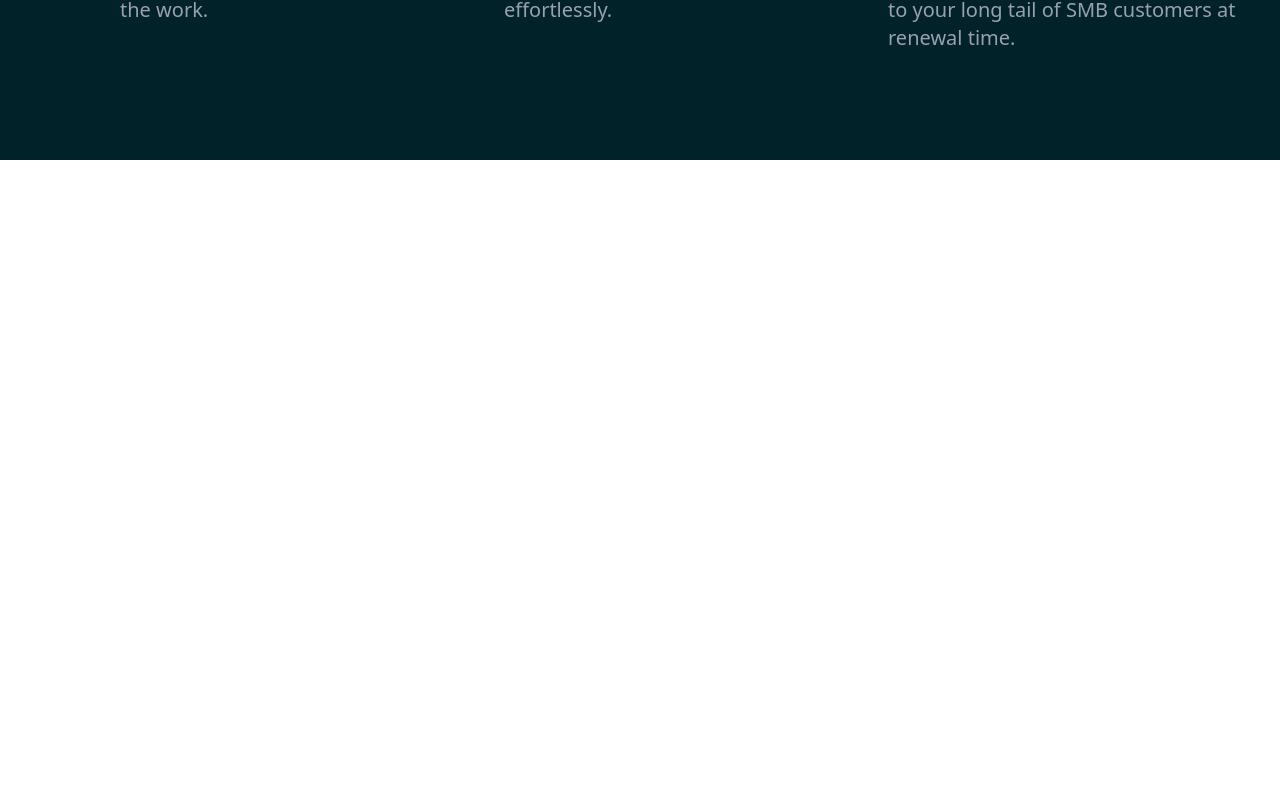
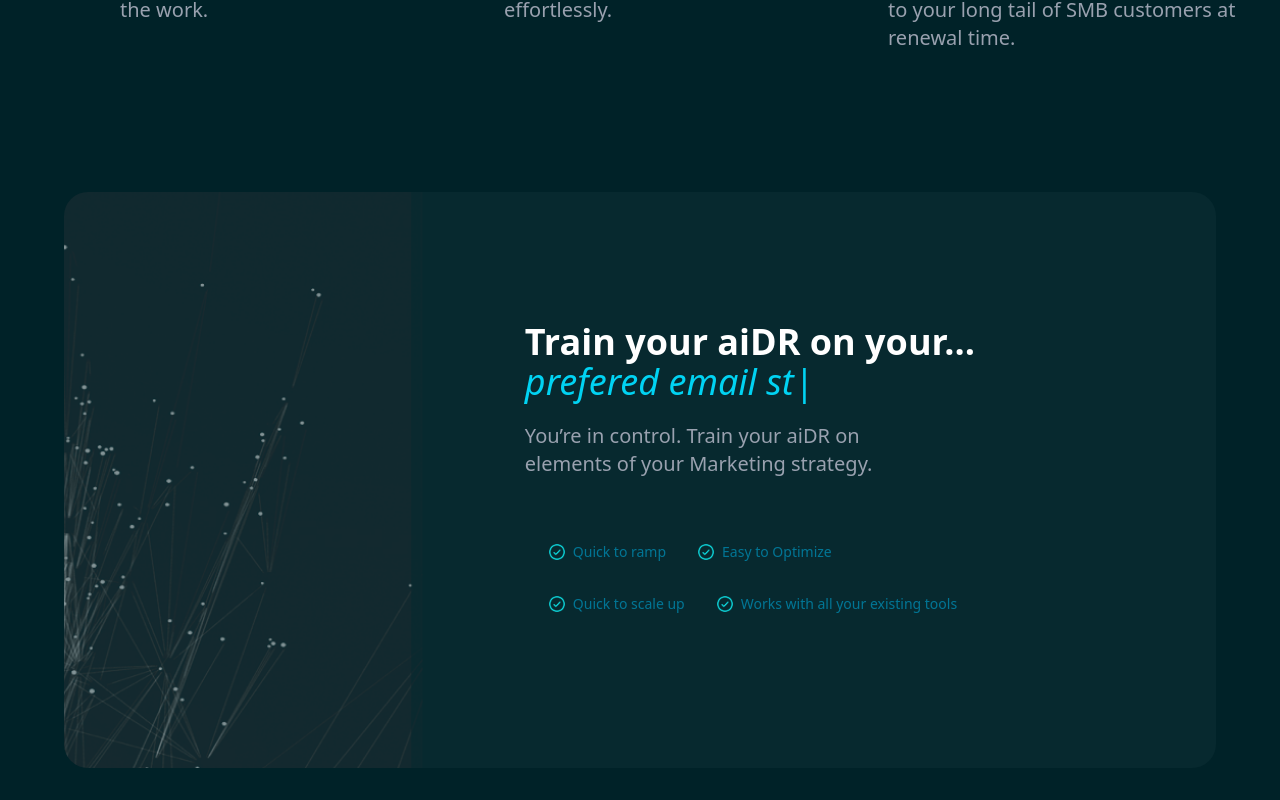
Before and after one commit to Jerome-Mondol/react-wizia, a React (Vite) app: page / in a window 1280 px wide. Shown: the part 1022-1822 px from the top of the page. Before the commit the page ends 1182 px from the top, so only its background shows below. Built offline with nearby package versions, Linux system fonts and the light colour scheme.

Commit message:
traning page done

```diff
--- a/src/App.jsx
+++ b/src/App.jsx
@@ -2,6 +2,7 @@ import React from 'react'
 import Landing from './components/Landing/Landing';
 import OurPartner from './components/Partner/Partner';
 import Card from './components/Card/Card';
+import Traning from './components/Traning/Traning';
 
 const App = () => {
   return (
@@ -9,6 +10,7 @@ const App = () => {
       <Landing />
       <OurPartner />
       <Card />
+      <Traning />
     </div>
   )
 }
--- /dev/null
+++ b/src/components/Traning/CheckMarks.jsx
@@ -0,0 +1,24 @@
+import React from "react";
+import Vector from "../../assets/Vector.png";
+
+const CheckMarks = () => {
+  const tags = [
+    { key: 1, img: Vector, text: "Quick to ramp" },
+    { key: 2, img: Vector, text: "Easy to Optimize" },
+    { key: 3, img: Vector, text: "Quick to scale up" },
+    { key: 4, img: Vector, text: "Works with all your existing tools" },
+  ];
+
+  return (
+    <div className="CheckMarks flex flex-wrap justify-start gap-4 p-4 w-120 text-cyan-700">
+      {tags.map(({ img, text, key }) => (
+        <div className="CheckMarks__item flex items-center gap-2 p-2" key={key}>
+          <img src={img} alt="Checkmark" className="w-4 h-4" />
+          <h3 className="text-sm font-medium">{text}</h3>
+        </div>
+      ))}
+    </div>
+  );
+};
+
+export default CheckMarks;
--- /dev/null
+++ b/src/components/Traning/Traning.jsx
@@ -0,0 +1,30 @@
+import React from "react";
+import Background from "../../assets/BG.png";
+import CheckMarks from "./CheckMarks";
+
+const Training = () => {
+  return (
+    <div className="TrainingBox bg-[#002228] flex justify-center items-center w-full h-[80vh]">
+      <div
+        className="Training w-[90%] h-[90%] rounded-3xl flex justify-end"
+        style={{
+          backgroundImage: `url(${Background})`,
+          backgroundSize: "cover",
+          backgroundPosition: "center",
+        }}
+      >
+        <div className="TrainingText w-[60%] text-white text-center flex justify-center items-start flex-col">
+            <h1 className="text-4xl font-bold">Train your aiDR on your...</h1>
+            <h1 className="text-4xl italic text-cyan-400">prefered email st|</h1>
+            <p className="mt-5 w-96 text-left text-xl text-gray-400">You’re in control. Train your aiDR on elements of your Marketing strategy.</p>
+
+            <div className="CheckMarks mt-10">
+                <CheckMarks/>
+            </div>
+        </div>
+      </div>
+    </div>
+  );
+};
+
+export default Training;
```
Also changed, not shown: src/assets/BG.png (added), src/assets/Vector.png (added).
